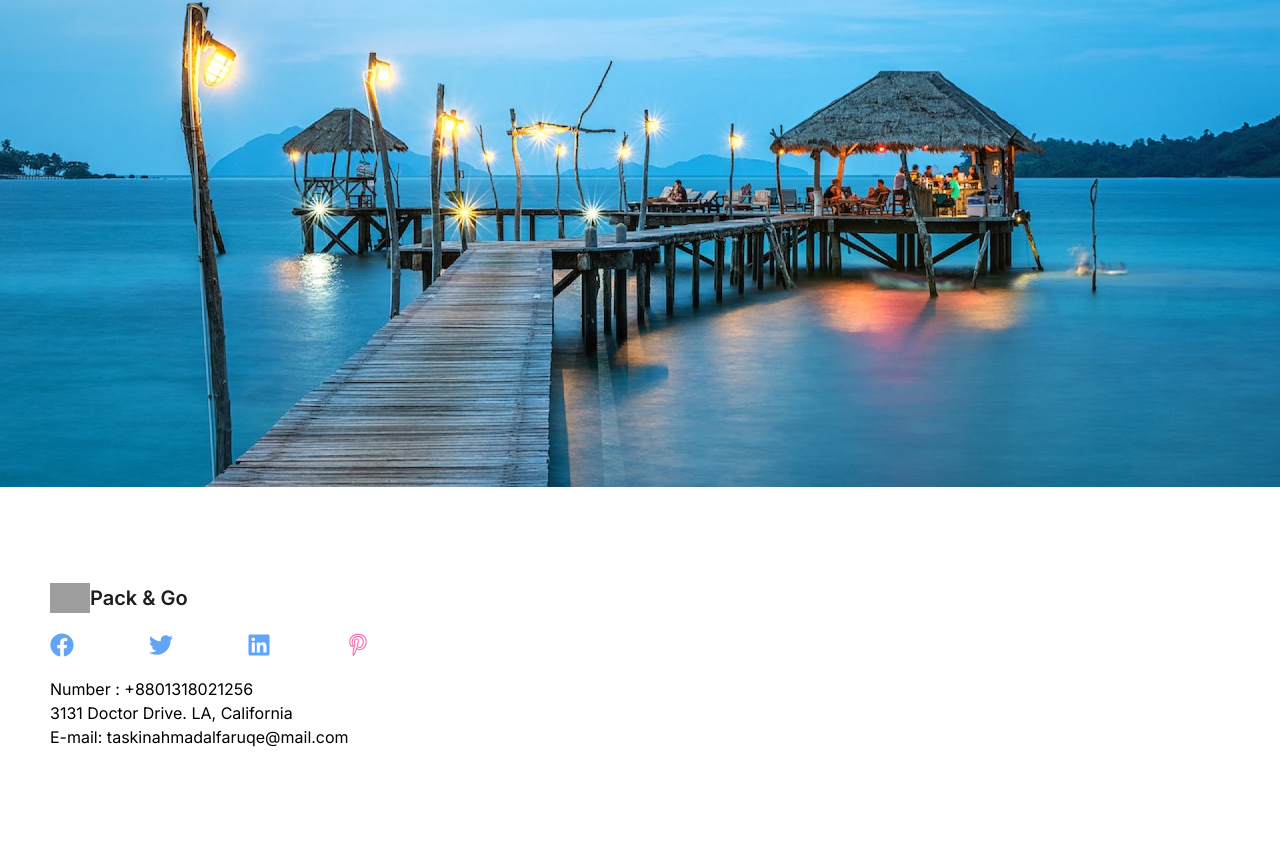
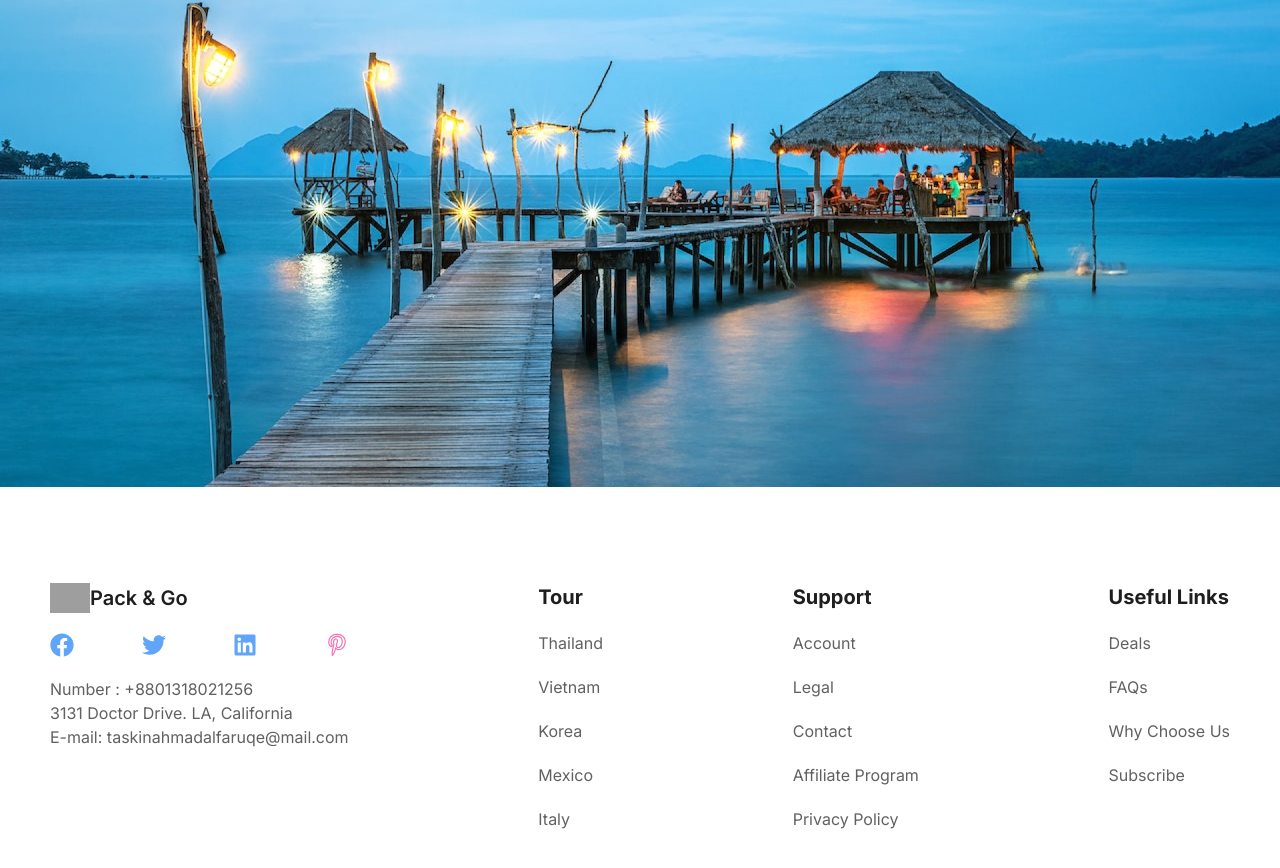
Before and after one commit to taskinahmadalfaruqe/Pack-And-Go-With-NextJS, a Next.js app: page / in a window 1280 px wide. Shown: the part 170-1038 px from the top of the page. Before the commit the page ends 1015 px from the top, so only its background shows below. Built offline with nearby package versions, Linux system fonts and the light colour scheme; grey boxes are pictures that could not be loaded.

Commit message:
Add Footer With useful links

```diff
--- a/src/component/shared/Footer/Footer.js
+++ b/src/component/shared/Footer/Footer.js
@@ -1,11 +1,17 @@
 import React from 'react';
 import FooterNav from './FooterNav';
+import TourNav from './TourNav';
+import SupportNav from './SupportNav';
+import UseFullNav from './UseFullNav';
 
 const Footer = () => {
     return (
         <div className='bg-WhiteColor py-24'>
-            <div className='container'>
+            <div className='container flex justify-between text-ParagraphColor'>
                 <FooterNav></FooterNav>
+                <TourNav></TourNav>
+                <SupportNav></SupportNav>
+                <UseFullNav></UseFullNav>
             </div>
         </div>
     );
--- a/src/component/shared/Footer/FooterNav.js
+++ b/src/component/shared/Footer/FooterNav.js
@@ -6,7 +6,7 @@ import Link from 'next/link';
 
 const FooterNav = () => {
     return (
-        <div className='max-w-xs flex flex-col space-y-5'>
+        <div className=' flex flex-col space-y-5'>
             <div>
                 <LogoSection></LogoSection>
             </div>
--- /dev/null
+++ b/src/component/shared/Footer/SupportNav.js
@@ -0,0 +1,17 @@
+import Link from 'next/link';
+import React from 'react';
+
+const SupportNav = () => {
+    return (
+        <div className='text-base flex flex-col gap-5'>
+            <Link href={'/tour'} className='text-xl font-bold text-HeadingColor hover:text-PrimaryColor transition-all duration-150'>Support</Link>
+            <Link href={'/tour'} className='hover:text-PrimaryColor transition-all duration-200'>Account</Link>
+            <Link href={'/tour'} className='hover:text-PrimaryColor transition-all duration-200'>Legal</Link>
+            <Link href={'/tour'} className='hover:text-PrimaryColor transition-all duration-200'>Contact</Link>
+            <Link href={'/tour'} className='hover:text-PrimaryColor transition-all duration-200'>Affiliate Program</Link>
+            <Link href={'/tour'} className='hover:text-PrimaryColor transition-all duration-200'>Privacy Policy</Link>
+        </div>
+    );
+};
+
+export default SupportNav;
--- /dev/null
+++ b/src/component/shared/Footer/TourNav.js
@@ -0,0 +1,17 @@
+import Link from 'next/link';
+import React from 'react';
+
+const TourNav = () => {
+    return (
+        <div className='text-base flex flex-col gap-5'>
+            <Link href={'/tour'} className='text-xl font-bold text-HeadingColor hover:text-PrimaryColor transition-all duration-150'>Tour</Link>
+            <Link href={'/tour'} className='hover:text-PrimaryColor transition-all duration-200'>Thailand</Link>
+            <Link href={'/tour'} className='hover:text-PrimaryColor transition-all duration-200'>Vietnam</Link>
+            <Link href={'/tour'} className='hover:text-PrimaryColor transition-all duration-200'>Korea</Link>
+            <Link href={'/tour'} className='hover:text-PrimaryColor transition-all duration-200'>Mexico</Link>
+            <Link href={'/tour'} className='hover:text-PrimaryColor transition-all duration-200'>Italy</Link>
+        </div>
+    );
+};
+
+export default TourNav;
--- /dev/null
+++ b/src/component/shared/Footer/UseFullNav.js
@@ -0,0 +1,16 @@
+import Link from 'next/link';
+import React from 'react';
+
+const UseFullNav = () => {
+    return (
+        <div className='text-base flex flex-col gap-5'>
+            <Link href={'/tour'} className='text-xl font-bold text-HeadingColor hover:text-PrimaryColor transition-all duration-150'>Useful Links</Link>
+            <Link href={'/tour'} className='hover:text-PrimaryColor transition-all duration-200'>Deals</Link>
+            <Link href={'/tour'} className='hover:text-PrimaryColor transition-all duration-200'>FAQs</Link>
+            <Link href={'/tour'} className='hover:text-PrimaryColor transition-all duration-200'>Why Choose Us</Link>
+            <Link href={'/tour'} className='hover:text-PrimaryColor transition-all duration-200'>Subscribe</Link>
+        </div>
+    );
+};
+
+export default UseFullNav;
```
